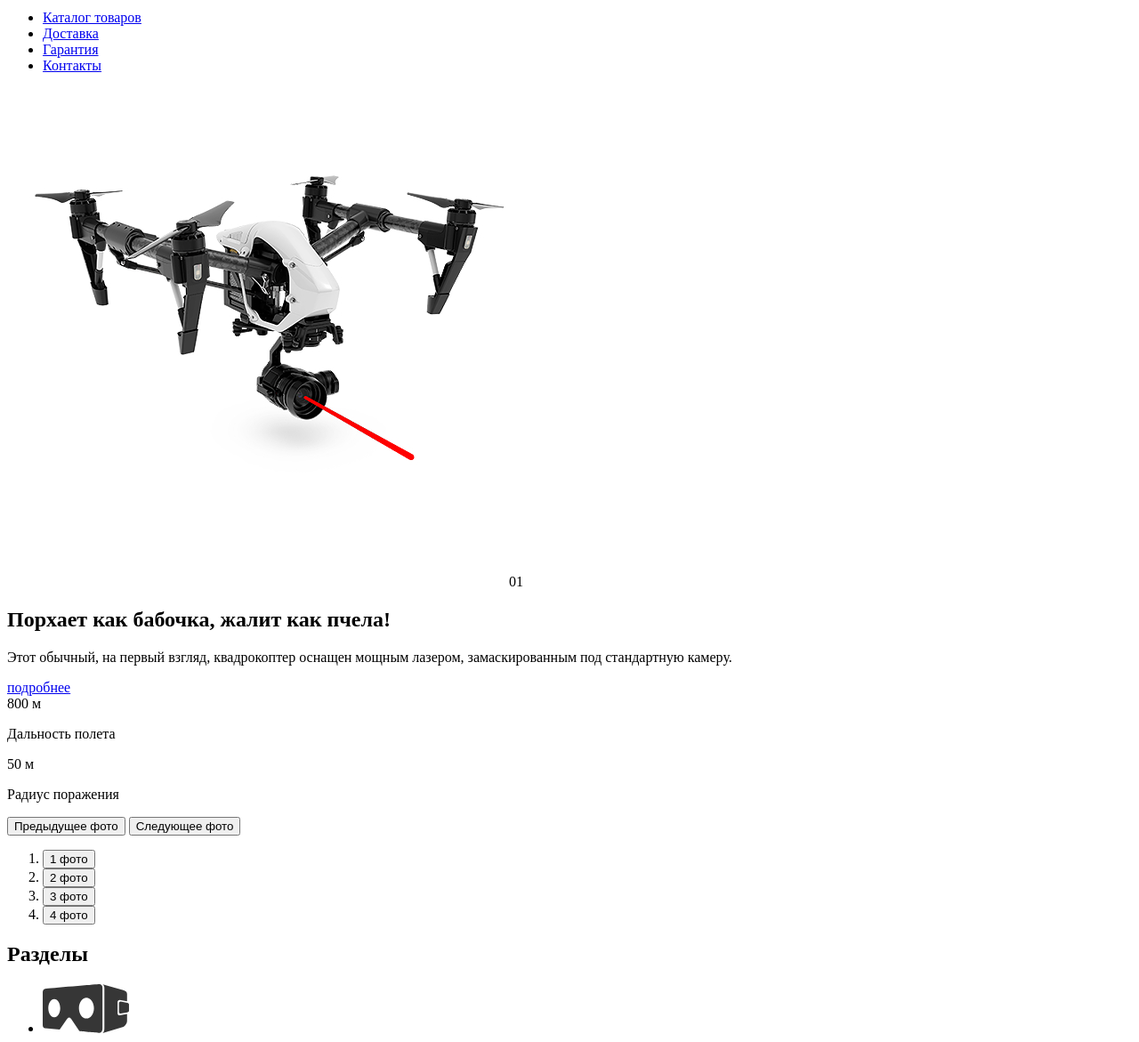
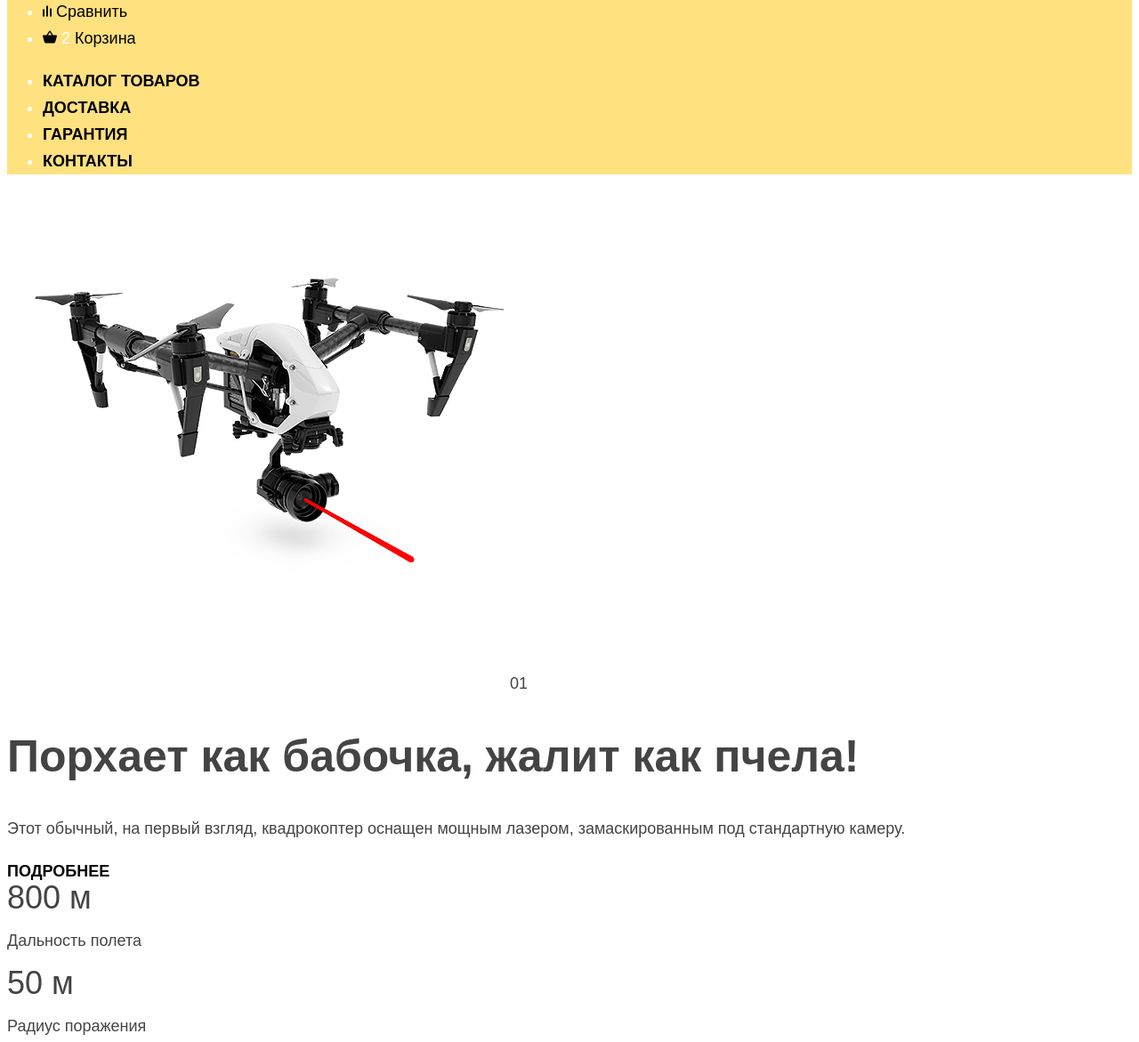
Before and after one commit to htmlacademy-htmlcss/1827831-device-34, a plain HTML site: page index.html in a window 1280 px wide. Shown: the part 164-1335 px from the top of the page at 89% size. Drawn offline with Linux system fonts and the light colour scheme.

Commit message:
css-стилизация. Начало

```diff
--- a/index.html
+++ b/index.html
@@ -3,6 +3,7 @@
 <head>
   <meta charset="utf-8">
   <title>HTML Academy: Девайс</title>
+  <link rel="stylesheet" href="/styles.css">
 </head>
 <body>
 <header class="page-header">
@@ -35,16 +36,16 @@
     </ul>
     <ul class="navigation-list">
       <li class="navigation-item">
-        <a class="navigation-link" href="about.html">Каталог товаров</a>
+        <a class="navigation-link navigation-link-current" href="about.html">Каталог товаров</a>
       </li>
       <li class="navigation-item">
-        <a class="navigation-link" href="about.html">Доставка</a>
+        <a class="navigation-link navigation-link-current" href="about.html">Доставка</a>
       </li>
       <li class="navigation-item">
-        <a class="navigation-link" href="about.html">Гарантия</a>
+        <a class="navigation-link navigation-link-current" href="about.html">Гарантия</a>
       </li>
       <li class="navigation-item">
-        <a class="navigation-link" href="about.html">Контакты</a>
+        <a class="navigation-link navigation-link-current" href="about.html">Контакты</a>
       </li>
     </ul>
   </nav>
@@ -63,11 +64,10 @@
     <a href="#" class="button">подробнее</a>
 
       <div class="characteristics">
-        <div class="characters">
-    <div>800 м</div>
+        <div>
+    <div class="characters">800 м</div>
     <p>Дальность полета</p>
-          <div class="characters">
-    <div>50 м</div>
+    <div class="characters">50 м</div>
     <p>Радиус поражения</p>
           </div>
     </div>
--- /dev/null
+++ b/styles.css
@@ -0,0 +1,93 @@
+body {
+  font-family: "Raleway", "Rubik", sans-serif;
+  font-size: 18px;
+  line-height: 30px;
+  background-color: #ffffff;
+  color: #444444;
+}
+
+.button {
+  font-family: "Raleway", sans-serif;
+  font-weight: 800;
+  color: black;
+  text-transform: uppercase;
+  font-size: 18px;
+  line-height: 21px;
+  text-decoration: none;
+}
+
+*,
+*::before,
+*::after {
+  box-sizing: border-box;
+}
+
+.visually-hidden {
+  position: absolute;
+  width: 1px;
+  height: 1px;
+  margin: -1px;
+  border: 0;
+  padding: 0;
+  white-space: nowrap;
+  clip-path: inset(100%);
+  clip: rect(0 0 0 0);
+  overflow: hidden;
+  color: black;
+  font-weight: 700;
+  font-size: 30px;
+  line-height: 36px;
+  text-transform: uppercase;
+  text-align: center;
+}
+
+/* Pages */
+
+.page-header {
+  color: #ffffff;
+  background-color: #ffe17f;
+}
+
+.navigation-link {
+  font-family: "Rubik", sans-serif;
+  text-decoration: none;
+  list-style-type: none;
+  color: #000000;
+}
+
+.navigation-link-current {
+  font-family: "Raleway", sans-serif;
+  font-weight: 800;
+  text-transform: uppercase;
+  line-height: 21px;
+}
+
+.title {
+  font-weight: 800;
+  font-size: 50px;
+  line-height: 50px;
+
+}
+
+.description {
+  font-family: "Rubik", sans-serif;
+  font-size: 18px;
+  line-height: 30px;
+}
+
+.characters {
+  font-size: 36px;
+  line-height: 30px;
+  font-weight: 400;
+}
+
+.cards-card {
+  font-size: 18px;
+  line-height: 24px;
+  font-weight: 800;
+  font-family: "Raleway", sans-serif;
+  text-decoration: none;
+  list-style-type: none;
+  color: black;
+  background: #ffe17f;
+}
```
Also changed, not shown: catalog.html (+5 -4 lines).
